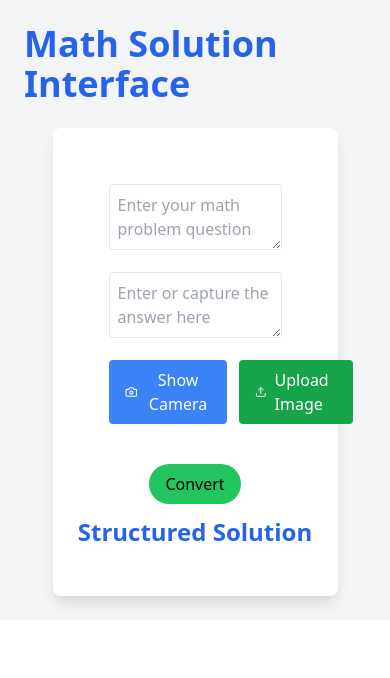
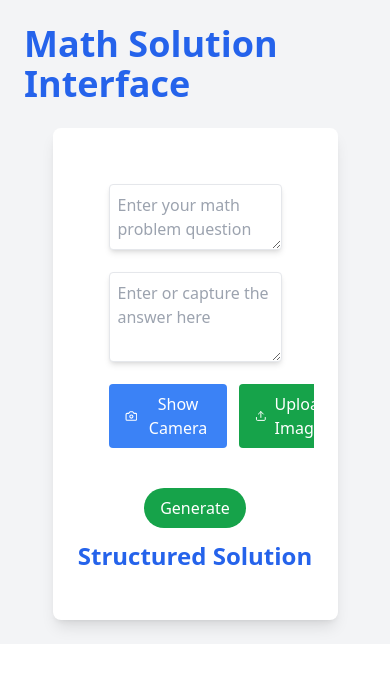
Before and after one commit to Davshiv20/mathFormalizer, a React (Vite) app in the folder math-solution-interface/: page / in a window 390 px wide. Shown: the top 678 px of the page. Built offline with nearby package versions, Linux system fonts and the light colour scheme.

Commit message:
Responsive Bugs Fixed Overflow

```diff
--- a/math-solution-interface/src/components/ConvertButton.jsx
+++ b/math-solution-interface/src/components/ConvertButton.jsx
@@ -1,6 +1,6 @@
-import React from 'react';
-import { useDispatch, useSelector } from 'react-redux';
-import { processSolution } from '../features/mathSlice';
+import React from "react";
+import { useDispatch, useSelector } from "react-redux";
+import { processSolution } from "../features/mathSlice";
 
 const ConvertButton = () => {
   const dispatch = useDispatch();
@@ -8,8 +8,12 @@ const ConvertButton = () => {
 
   return (
     // <div className='bg-green-600 rounded-full'>
-    <button className='bg-green-500 rounded-full text-justify items-center' onClick={() => dispatch(processSolution(input))} disabled={!input}>
-      <div className='px-4 py-2'>Convert</div>
+    <button
+      className="bg-green-600 hover:bg-green-700 rounded-full text-justify items-center text-white"
+      onClick={() => dispatch(processSolution(input))}
+      disabled={!input}
+    >
+      <div className="px-4 py-2">Generate </div>
     </button>
     // </div>
   );
--- a/math-solution-interface/src/components/MathInput.jsx
+++ b/math-solution-interface/src/components/MathInput.jsx
@@ -59,20 +59,20 @@ const MathInput = () => {
   };
 
   return (
-    <div className="bg-white p-8 pb-2 rounded-lg w-full">
+    <div className="bg-white p-8 pb-2 rounded-lg w-full h-[85%] overflow-x-auto">
       <textarea
-        className="w-full p-2 border rounded mb-4"
+        className="w-full p-2 border rounded mb-4 shadow-md"
         value={question}
         onChange={handleQuestionChange}
         placeholder="Enter your math problem question"
         rows="2"
       />
       <textarea
-        className="w-full p-2 border rounded mb-4"
+        className="w-full p-2 border rounded mb-4 shadow-md"
         value={input}
         onChange={handleAnswerChange}
         placeholder="Enter or capture the answer here"
-        rows="2"
+        rows="3"
       />
 
       <div className="flex justify-between mb-4 gap-3">
@@ -83,7 +83,7 @@ const MathInput = () => {
           <CameraIcon size={20} className="mr-2" />
           {showCamera ? "Hide Camera" : "Show Camera"}
         </button>
-        <label className="flex items-center px-4 py-2 bg-green-600 text-white rounded hover:bg-green-600 cursor-pointer">
+        <label className="flex items-center px-4 py-2 bg-green-600 text-white rounded hover:bg-green-800 cursor-pointer">
           <Upload size={20} className="mr-2" />
           Upload Image
           <input
```
